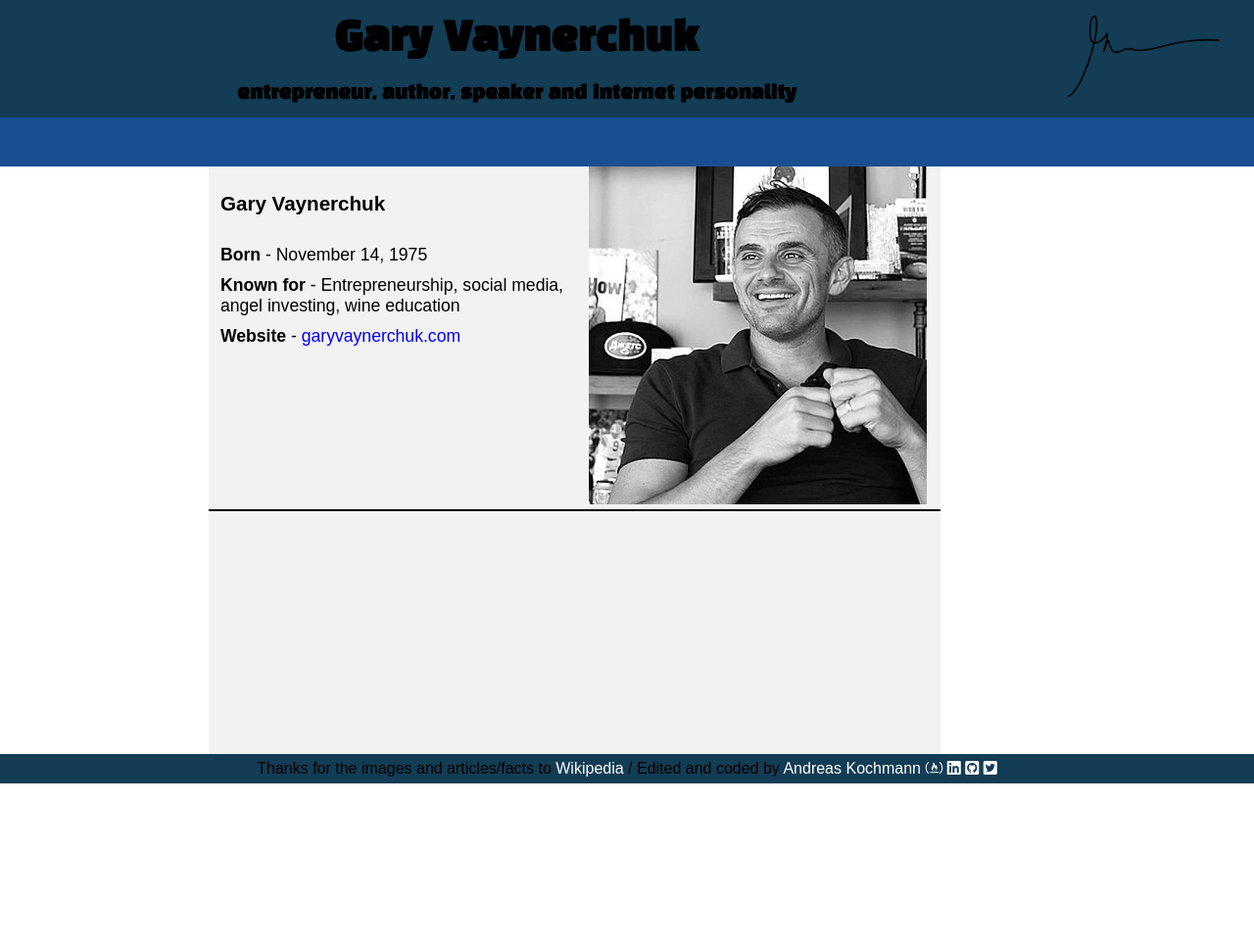
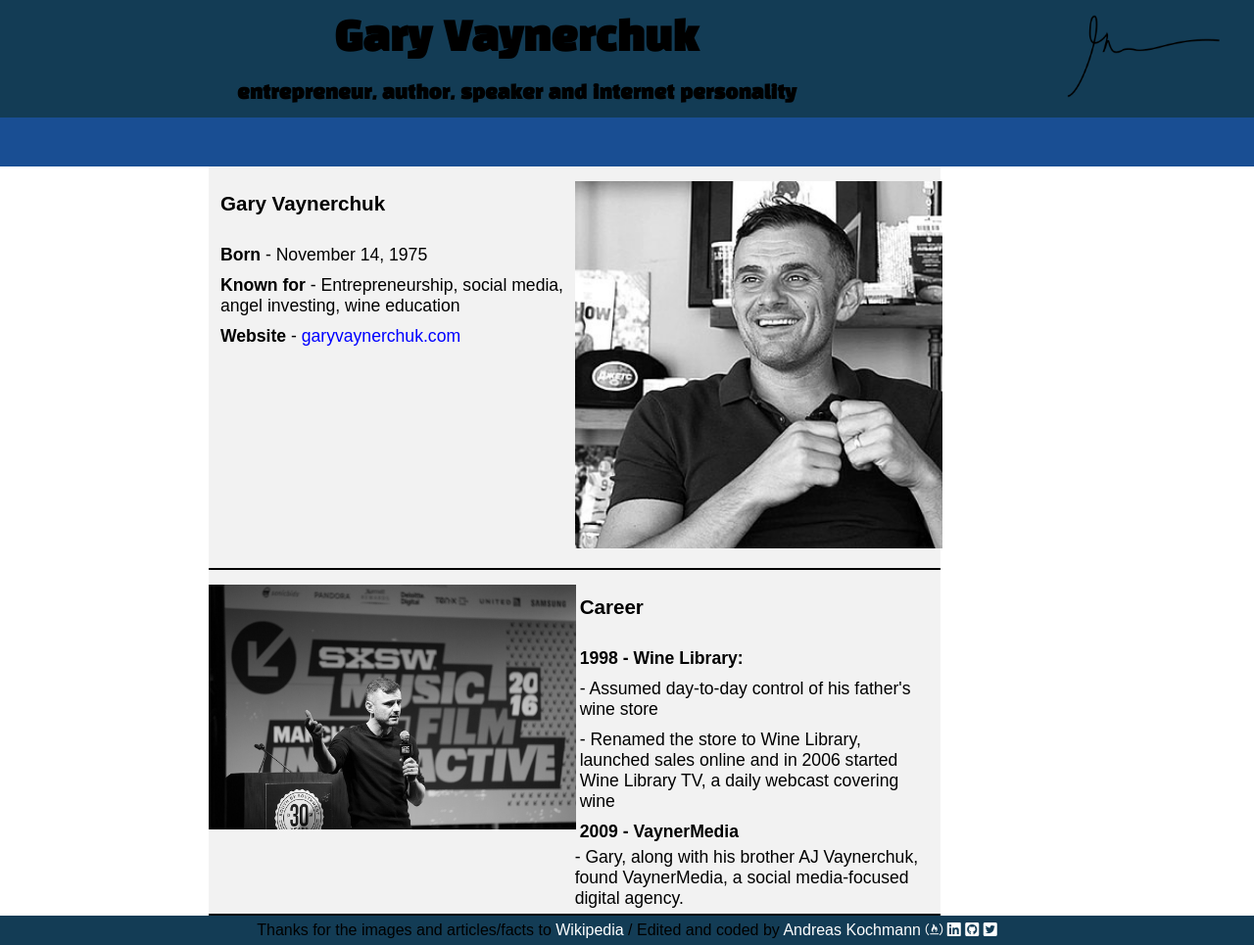
Before and after one commit to CrazySession/tributePage-freecodecamp, a plain HTML site: page index.html in a window 1280 px wide. Shown: the whole page at 98% size. Before the commit the page ends 800 px from the top, so only its background shows below. Drawn offline with Linux system fonts and the light colour scheme.

Commit message:
added second row of content + minor bugfixes

```diff
--- a/css/index.css
+++ b/css/index.css
@@ -44,7 +44,7 @@ ul{
     padding: 0;
 }
 
-.mainCont-oneL-One{
+.mainCont-padding{
     padding: 5px;
 }
 
@@ -67,10 +67,19 @@ ul{
 .right{
     float: right;
     width: 50%;
+    padding-bottom: 5px;
+}
+
+.imgFitting{
+    width: 375px;
+    padding: 15px 0 15px 0;
     display: flex;
     align-items: center;
     justify-content: center;
-    padding-bottom: 5px;
+}
+
+#mainCont-twoR-carrer{
+    float: left;
 }
 
 #float-right{
--- a/index.html
+++ b/index.html
@@ -59,15 +59,31 @@
                 <ul>
                     <li class="left" id="mainCont-oneL">
                         <ul>
-                            <li class="mainCont-oneL-One"><h3>Gary Vaynerchuk</h3></li>
-                            <li class="mainCont-oneL-One"><strong>Born</strong> - November 14, 1975</li>
-                            <li class="mainCont-oneL-One"><strong>Known for</strong> - Entrepreneurship, social media,<br>
+                            <li class="mainCont-padding"><h3>Gary Vaynerchuk</h3></li>
+                            <li class="mainCont-padding"><strong>Born</strong> - November 14, 1975</li>
+                            <li class="mainCont-padding"><strong>Known for</strong> - Entrepreneurship, social media,<br>
                                 angel investing, wine education</li>
-                            <li class="mainCont-oneL-One"><strong>Website</strong> - <a id="mainCont-oneL-linkColor" target="_blank" href="https://www.garyvaynerchuk.com/"> garyvaynerchuk.com</a></li>
+                            <li class="mainCont-padding"><strong>Website</strong> - <a id="mainCont-oneL-linkColor" target="_blank" href="https://www.garyvaynerchuk.com/"> garyvaynerchuk.com</a></li>
                         </ul>
                     </li>
                     <li class="right" id="mainCont-oneR">
-                        <img src="img/345px-Gary_Vaynerchuk_public_domain.jpg" />
+                        <img class="imgFitting" src="img/345px-Gary_Vaynerchuk_public_domain.jpg"  />
+                    </li>
+                    <li class="clear mainCont-line"></li>
+                    <li class="left" id="mainCont-twoL">
+                        <img class="imgFitting" src="img/1280px-Gary_Vaynerchuk_@_SXSW_2016.jpg"   />
+                    </li>
+                    <li class="right" id="mainCont-twoR">
+                        <ul id="mainCont-twoR-carrer">
+                            <li class="mainCont-padding"><h3>Career</h3></li>
+                            <li class="mainCont-padding"><strong>1998 - Wine Library:</strong></li>
+                            <li class="mainCont-padding">- Assumed day-to-day control of his father's wine store</li>
+                            <li class="mainCont-padding">- Renamed the store to Wine Library, launched sales online and in 2006
+                                started Wine Library TV, a daily webcast covering wine</li>
+                            <li class="mainCont-padding"><strong>2009 - VaynerMedia</strong></li>
+                            <li>- Gary, along with his brother AJ Vaynerchuk, found VaynerMedia,
+                                a social media-focused digital agency.</li>
+                        </ul>
                     </li>
                     <li class="clear mainCont-line"></li>
                 </ul>
```
Also changed, not shown: img/1280px-Gary_Vaynerchuk_@_SXSW_2016.jpg (added).
